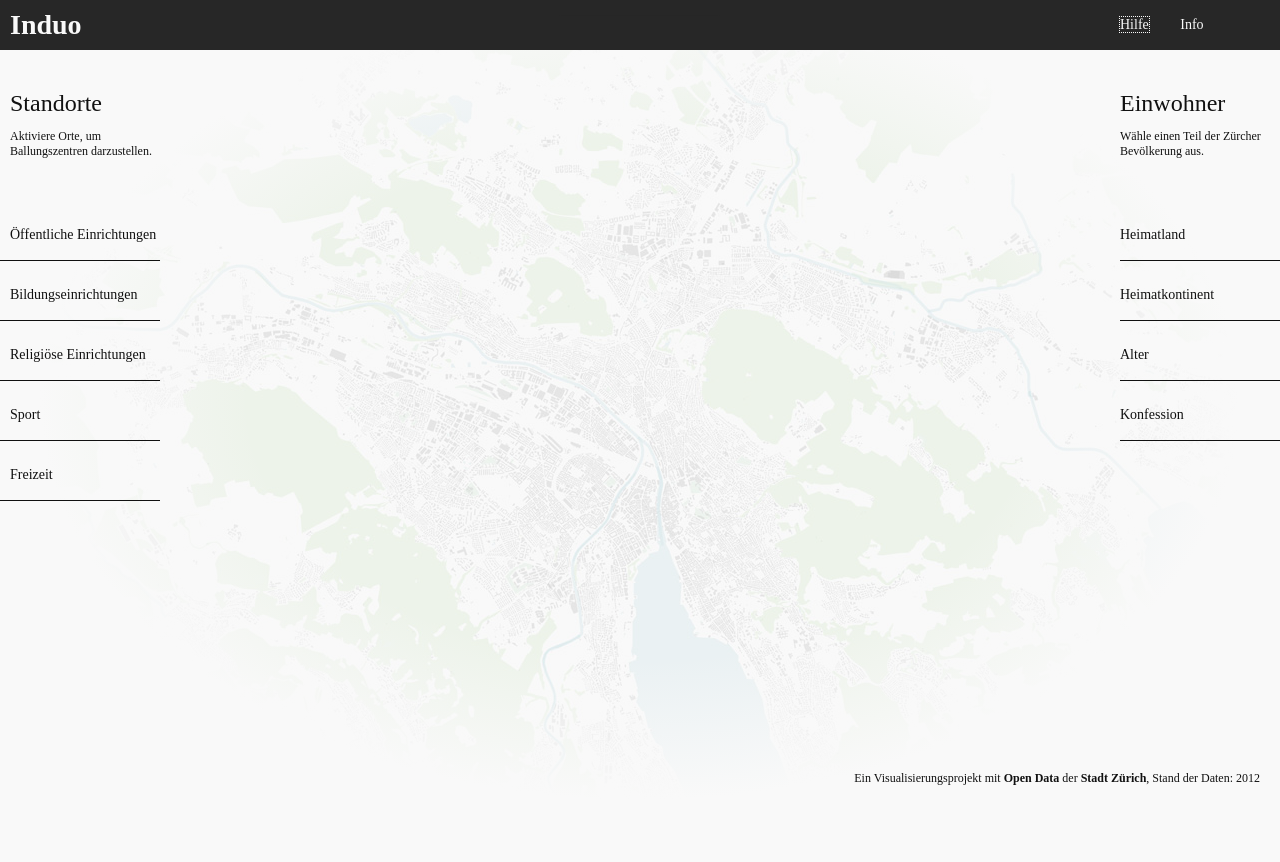
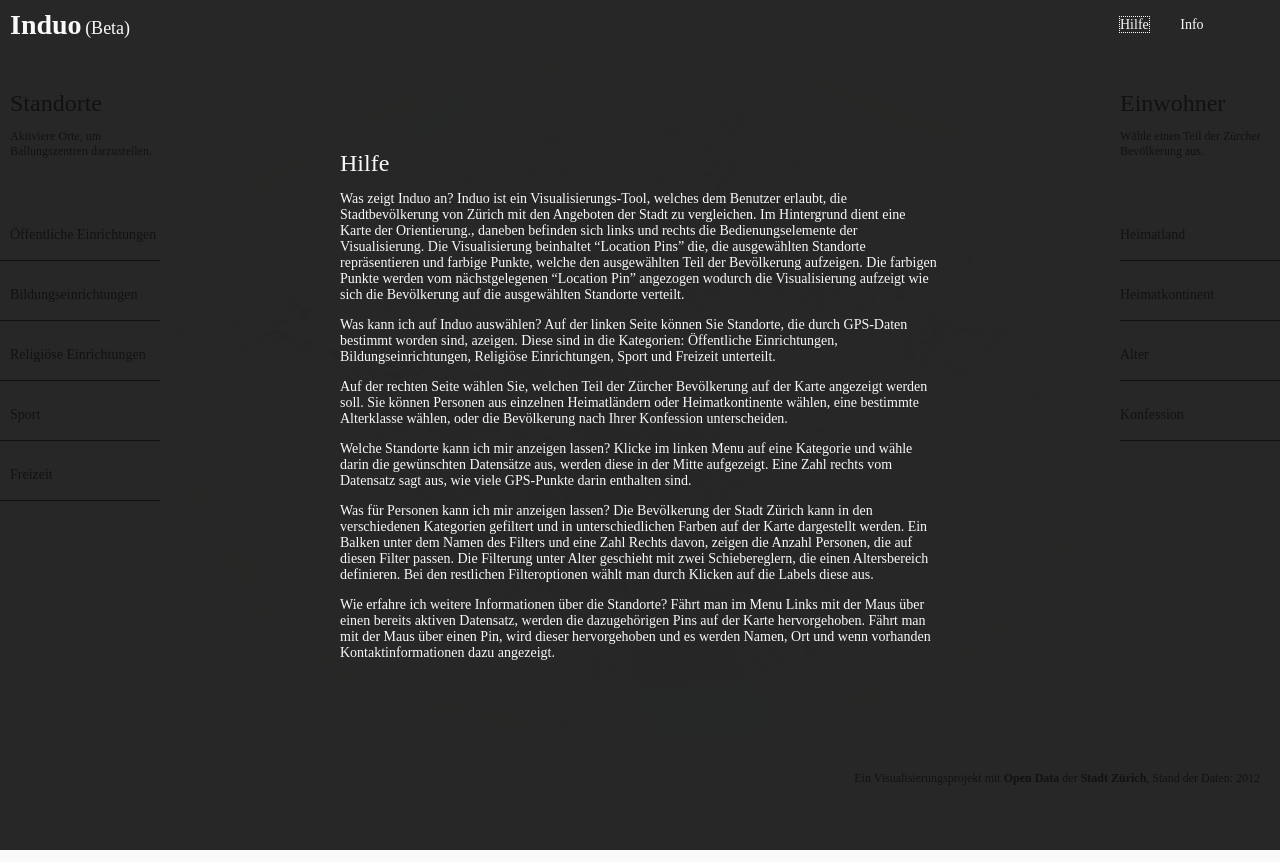
Before and after one commit to gchtr/induo, a plain HTML site: page index.html in a window 1280 px wide. Both pictures are taken after a click on the link "Hilfe". Drawn offline with Linux system fonts and the light colour scheme.

Commit message:
De Shit lauft iz mit Hilf und Info und krassem Tooptip

```diff
--- a/css/style.css
+++ b/css/style.css
@@ -16,7 +16,7 @@ header {
 	position: absolute;
 	top: 0;
 	left: 0;
-	z-index: 1000;
+	z-index: 900;
 	width: 100%;
 	opacity: 0.9;
 	line-height: 50px;
@@ -29,6 +29,10 @@ header .left {
 	float: left;
 	width: 50%;
 	padding-left: 10px;
+}
+
+header .left h1 {
+	display: inline-block;
 }
 
 header .right {
@@ -117,12 +121,24 @@ a {
 	-webkit-transition: all 1s;
 }
 
+.subtitle {
+	display: inline-block;
+	font-family: "source-sans-pro";
+	font-weight: 300;
+	font-style: normal;
+	font-size: 18px;
+	float: none;
+	color: #f9f9f9;
+
+}
+
 /******************************
  *	UI Left
  ******************************/
 
 .ui-left {
 	left: 0;
+
 }
 
 /*
@@ -323,3 +339,39 @@ input[type="checkbox"]:checked ~ div.pseudo-checkbox {
 	opacity: 0.4;
 	/*background-size: 2165px;*/
 }
+
+
+
+
+/******************************
+ *
+ *	Info/Hilfe
+ *
+ ******************************/
+
+.js-help, .js-info {
+	display: none;
+}
+
+
+.js-help.open, .js-info.open{
+	position: absolute;
+	margin-top: 50px;
+	display: block;
+	background-color: #111;
+	z-index: 1000;
+	opacity: 0.9;
+	height: 100%;
+	color: #f9f9f9;
+	width: 100%;
+}
+
+.js-help.open div, .js-info.open div {
+	width: 600px;
+	margin: 100px auto;
+	text-decoration: none;
+	text-align: left;
+}
+
+
+}
--- a/index.html
+++ b/index.html
@@ -13,7 +13,7 @@
 	<header>
 		<div class="left">
 			<h1>Induo</h1>
-			<span class="subtitle"></span>
+			<span class="subtitle">(Beta)</span>
 		</div>
 		<div class="right">
 			<a href="#" class="js-toggle-help">Hilfe</a>
@@ -37,13 +37,70 @@
 
 	</div>
 
+
+
+	<div class="js-help">
+
+		<div>
+			<h2>
+				Hilfe
+			</h2>
+			<p>
+				Was zeigt Induo an?
+				Induo ist ein Visualisierungs-Tool, welches dem Benutzer erlaubt, die Stadtbevölkerung von Zürich mit den Angeboten der Stadt zu vergleichen. Im Hintergrund dient eine Karte der Orientierung., daneben befinden sich links und rechts die Bedienungselemente der Visualisierung. Die Visualisierung beinhaltet “Location Pins” die, die ausgewählten Standorte repräsentieren und farbige Punkte, welche den ausgewählten Teil der Bevölkerung aufzeigen. Die farbigen Punkte werden vom nächstgelegenen “Location Pin” angezogen wodurch die Visualisierung aufzeigt wie sich die Bevölkerung auf die ausgewählten Standorte verteilt.
+			</p>
+			<p>
+				Was kann ich auf Induo auswählen?
+				Auf der linken Seite können Sie Standorte, die durch GPS-Daten bestimmt worden sind, azeigen. Diese sind in die Kategorien: Öffentliche Einrichtungen, Bildungseinrichtungen, Religiöse Einrichtungen, Sport und Freizeit unterteilt.
+			</p>
+			<p>
+				Auf der rechten Seite wählen Sie, welchen Teil der Zürcher Bevölkerung auf der Karte angezeigt werden soll. Sie können Personen aus einzelnen Heimatländern oder Heimatkontinente wählen, eine bestimmte Alterklasse wählen, oder die Bevölkerung nach Ihrer Konfession unterscheiden.
+			</p>
+			<p>
+				Welche Standorte kann ich mir anzeigen lassen?
+				Klicke im linken Menu auf eine Kategorie und wähle darin die gewünschten Datensätze aus, werden diese in der Mitte aufgezeigt.  Eine Zahl rechts vom Datensatz sagt aus, wie viele GPS-Punkte darin enthalten sind.
+			</p>
+			<p>
+				Was für Personen kann ich mir anzeigen lassen?
+				Die Bevölkerung der Stadt Zürich kann in den verschiedenen Kategorien gefiltert und in unterschiedlichen Farben auf der Karte dargestellt werden. Ein Balken unter dem Namen des Filters und eine Zahl Rechts davon, zeigen die Anzahl Personen, die auf diesen Filter passen.
+				Die Filterung unter Alter geschieht mit zwei Schiebereglern, die einen Altersbereich definieren. Bei den restlichen Filteroptionen wählt man durch Klicken auf die Labels diese aus.
+			</p>
+			<p>
+				Wie erfahre ich weitere Informationen über die Standorte?
+				Fährt man im Menu Links mit der Maus über einen bereits aktiven Datensatz, werden die dazugehörigen Pins auf der Karte hervorgehoben.
+				Fährt man mit der Maus über einen Pin, wird dieser hervorgehoben und es werden Namen, Ort und wenn vorhanden Kontaktinformationen dazu angezeigt.
+			</p>
+		</div>
+	</div>
+
+	<div class="js-info">
+
+		<div>
+			<h2>
+				Info
+			</h2>
+
+			<p>
+				Induo ist eine Datenvisualisierung von Lukas Gächter, Giacomo Pedemonte und Ramon Marc und ist  entstanden während des Modul „Interactive Visualization“ der Vertiefungsrichtung Interaction Design der Zürcher Hochschule der Künste. Anstoss für das Projekt Induo war eine von Open Data Zürich lancierte Serie von Hacknights in Zürich. Als Leitthema war die Standortbestimmung und die Leitfrage „Was ist der optimale Standort für mein Vorhaben“ vorgegeben, aus diesen Vorgaben entwickelten wir das Projekt Induo.
+			</p>
+			<p>
+				Konzept, Design und Umsetzung
+			</p>
+			<p>
+				Lukas Gächter, Giacomo Pedemonte, Ramon Marc
+			</p>
+			<p>
+				begleitende Dozierende
+			</p>
+			<p>
+				Prof. Jürgen Spät, Dipl. Inf. Magnus Rembold, Dipl. Des FH Max Rheiner
+			</p>
+		</div>
+	</div>
+
 	<div id="map-background"></div>
 	<div id="map-background-overlay"></div>
 	<div id="map"></div>
-
-	<div class="js-help"></div>
-
-	<div class="js-info"></div>
 
 	<footer>
 		Ein Visualisierungsprojekt mit <a href="http://make.opendata.ch/wiki/event:2013-10" target="_blank">Open Data</a> der <a href="http://data.stadt-zuerich.ch/" target="_blank">Stadt Zürich</a>, Stand der Daten: 2012
--- a/js/app.js
+++ b/js/app.js
@@ -783,20 +783,21 @@ var app = (function() {
       var boxXOffset = 20;
       var boxYOffset = -65;
 
-      var box = Visualization.mapPaper.rect(position.x + boxXOffset, position.y + boxYOffset, 100, 30);
+      var box = Visualization.mapPaper.rect(position.x + boxXOffset, position.y + boxYOffset, 150, 30);
       box.attr({
-        'fill': '#fff',
-        'stroke-width': 0
+        'fill': '#111',
+        'stroke-width': 0,
+        'opacity': 0.8,
       });
 
-      var textXOffset = boxXOffset + 5;
-      var textYOffset = boxYOffset + 10;
+      var textXOffset = boxXOffset + 8;
+      var textYOffset = boxYOffset + 15;
 
       var textcontent = content['Name'] + "\n" + content['Adresse'];
 
       var text = Visualization.mapPaper.text(position.x + textXOffset, position.y + textYOffset, textcontent);
       text.attr({
-        'fill': '#000',
+        'fill': '#f9f9f9',
         'stroke-width': 0,
         'text-anchor': 'start'
       });
```
